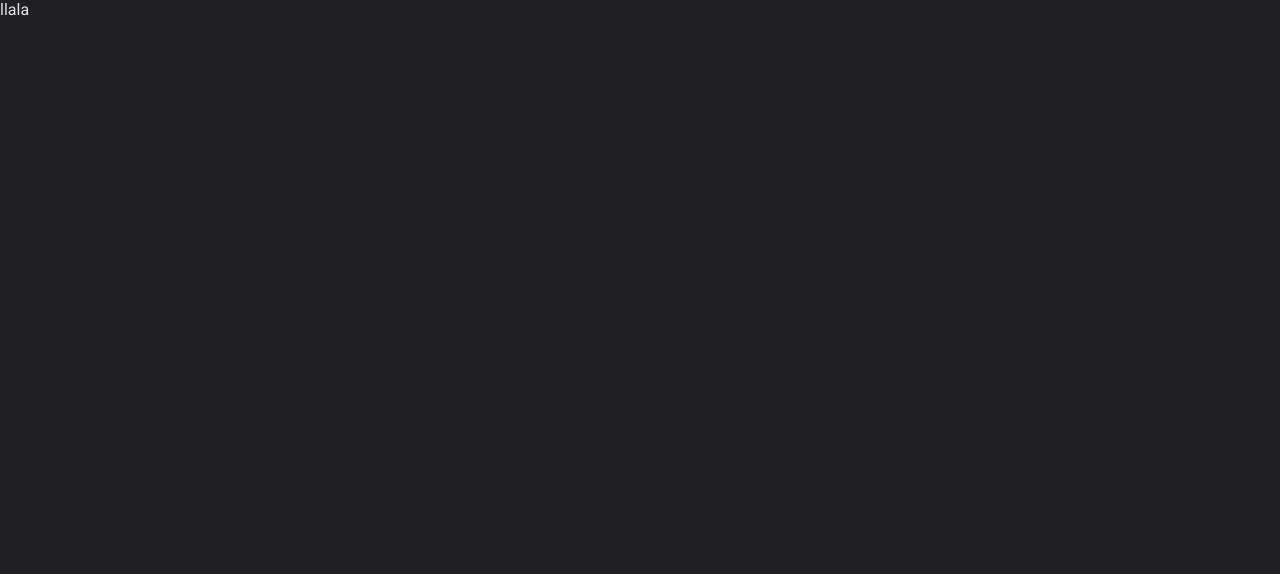
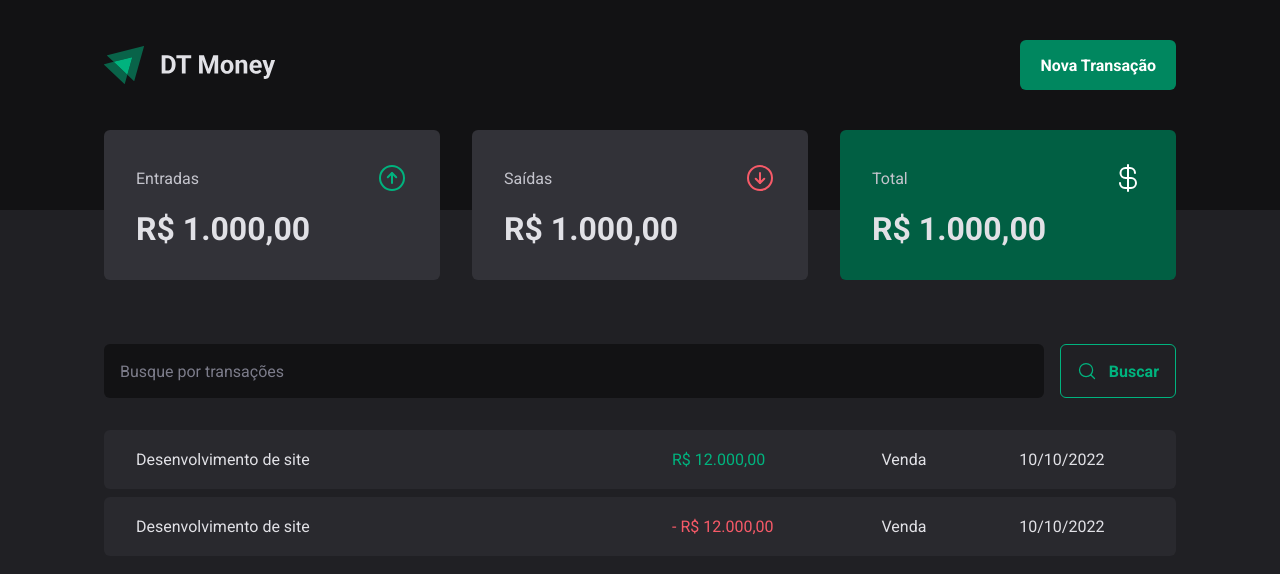
Before and after one commit to rodrocha444/dt-money-rocketseat, a React (Vite) app: page / in a window 1280 px wide. Shown: the top 574 px of the page. Built offline with nearby package versions, Linux system fonts and the light colour scheme.

Commit message:
Cota diária de aprendizado através da rockeseat concluida - 14/09/2022

```diff
--- a/package.json
+++ b/package.json
@@ -10,6 +10,7 @@
   },
   "dependencies": {
     "@types/styled-components": "^5.1.26",
+    "phosphor-react": "^1.4.1",
     "react": "^18.2.0",
     "react-dom": "^18.2.0",
     "styled-components": "^5.3.5"
--- a/src/App.tsx
+++ b/src/App.tsx
@@ -1,13 +1,12 @@
 import { ThemeProvider } from "styled-components";
+import { Transactions } from "./pages/Transactions";
 import { GlobalStyle } from "./styles/global";
 import { defaultTheme } from "./styles/themes/default";
 
 export function App() {
   return (
     <ThemeProvider theme={defaultTheme}>
-      <div>
-        llala
-      </div>
+      <Transactions />
 
       <GlobalStyle />
     </ThemeProvider>
--- /dev/null
+++ b/src/components/Header/index.tsx
@@ -0,0 +1,15 @@
+import { HeaderContainer, HeaderContent, NewTransactionButton } from "./styles";
+
+import LogoImg from '../../assets/logo.svg'
+
+export function Header() {
+  return (
+    <HeaderContainer>
+      <HeaderContent>
+        <img src={LogoImg} alt="" />
+
+        <NewTransactionButton>Nova Transação</NewTransactionButton>
+      </HeaderContent>
+    </HeaderContainer>
+  )
+}
--- /dev/null
+++ b/src/components/Header/styles.ts
@@ -0,0 +1,33 @@
+import styled from "styled-components";
+
+export const HeaderContainer = styled.header`
+  background: ${props=> props.theme["gray-900"]};
+  padding: 2.5rem 0 7.5rem;
+`
+
+export const HeaderContent = styled.div`
+  width: 100%;
+  max-width:1120px;
+  margin: 0 auto;
+  padding: 0 1.5rem;
+
+  display: flex;
+  justify-content: space-between;
+  align-items: center;
+`
+
+export const NewTransactionButton = styled.button`
+  height: 50px;
+  border: 0;
+  background: ${props=>props.theme["green-500"]};
+  color: ${props=>props.theme.white};
+  font-weight: bold;
+  padding: 0 1.25rem;
+  border-radius: 6px;
+  cursor: pointer;
+  transition: background-color 0.2s;
+
+  &:hover{
+    background: ${props=>props.theme["green-700"]};
+  }
+`
--- /dev/null
+++ b/src/components/Summary/index.tsx
@@ -0,0 +1,38 @@
+import { SummaryCard, SummaryContainer } from "./styles";
+import { ArrowCircleDown, ArrowCircleUp, CurrencyDollar } from "phosphor-react";
+
+export function Summary() {
+  return (
+    <SummaryContainer>
+      <SummaryCard>
+        <header>
+          <span>Entradas</span>
+
+          <ArrowCircleUp size={32} color="#00B37e" />
+        </header>
+
+        <strong>R$ 1.000,00</strong>
+      </SummaryCard>
+
+      <SummaryCard>
+        <header>
+          <span>Saídas</span>
+
+          <ArrowCircleDown size={32} color="#f75a68" />
+        </header>
+
+        <strong>R$ 1.000,00</strong>
+      </SummaryCard>
+
+      <SummaryCard variant="green">
+        <header>
+          <span>Total</span>
+
+          <CurrencyDollar size={32} color="#fff" />
+        </header>
+
+        <strong>R$ 1.000,00</strong>
+      </SummaryCard>
+    </SummaryContainer>
+  )
+}
--- /dev/null
+++ b/src/components/Summary/styles.ts
@@ -0,0 +1,40 @@
+import styled, { css } from "styled-components";
+
+export const SummaryContainer = styled.section`
+  width: 100%;
+  max-width:1120px;
+  margin: 0 auto;
+  padding: 0 1.5rem;
+
+  display: grid;
+  grid-template-columns: repeat(3, 1fr);
+  gap: 2rem;
+
+  margin-top: -5rem;
+`
+interface SummaryCardProps {
+  variant?: 'green'
+}
+
+export const SummaryCard = styled.div<SummaryCardProps>`
+  background: ${props => props.theme["gray-600"]};
+  border-radius: 6px;
+  padding:2rem;
+
+  header{
+    display: flex;
+    align-items: center;
+    justify-content: space-between;
+    color: ${props => props.theme["gray-300"]};
+  }
+
+  strong{
+    display: block;
+    margin-top: 1rem;
+    font-size: 2rem;
+  }
+
+  ${props => props.variant === "green" && css`
+    background: ${props.theme["green-700"]};
+  `}
+`
--- /dev/null
+++ b/src/pages/Transactions/components/SearchForm/index.tsx
@@ -0,0 +1,15 @@
+import { SeachFormContainer } from "./styles";
+import { MagnifyingGlass } from 'phosphor-react'
+
+export function SearchForm() {
+  return (
+    <SeachFormContainer>
+      <input type="text" placeholder="Busque por transações" />
+
+      <button type="submit">
+        <MagnifyingGlass size={20}/>
+        Buscar
+      </button>
+    </SeachFormContainer>
+  )
+}
--- /dev/null
+++ b/src/pages/Transactions/components/SearchForm/styles.ts
@@ -0,0 +1,43 @@
+import styled from "styled-components";
+
+export const SeachFormContainer = styled.form`
+  display: flex;
+  gap:1rem;
+
+  input{
+    flex: 1;
+    border-radius: 6px;
+    border:0;
+    background-color : ${props => props.theme["gray-900"]};
+    color: ${props => props.theme["gray-300"]};
+    padding: 1rem;
+
+    &::placeholder{
+      color: ${props => props.theme["gray-500"]};
+
+    }
+  }
+
+  button{
+    display: flex;
+    align-items: center;
+    gap: 0.75rem;
+
+    padding:1rem;
+    background: transparent;
+    border: 1px solid ${props => props.theme["green-300"]};
+    color:${props => props.theme["green-300"]};
+    font-weight: bold;
+    border-radius: 6px;
+    transition:
+      background 0.2s,
+      color 0.2s,
+      border 0.2s;
+
+    &:hover{
+      background: ${props => props.theme["green-500"]};
+      border: 1px solid ${props => props.theme["green-500"]};
+      color:${props => props.theme["white"]};
+    }
+  }
+`
--- /dev/null
+++ b/src/pages/Transactions/index.tsx
@@ -0,0 +1,35 @@
+import { Header } from "../../components/Header";
+import { Summary } from "../../components/Summary";
+import { SearchForm } from "./components/SearchForm";
+import { PriceHighlight, TransactionsContainer, TransactionsTable } from "./styles";
+
+export function Transactions() {
+  return (
+    <div>
+      <Header />
+      <Summary />
+
+      <TransactionsContainer>
+        <SearchForm />
+
+        <TransactionsTable>
+          <tbody>
+            <tr>
+              <td width="50%">Desenvolvimento de site</td>
+              <PriceHighlight variant="income">R$ 12.000,00</PriceHighlight>
+              <td>Venda</td>
+              <td>10/10/2022</td>
+            </tr>
+            <tr>
+              <td width="50%">Desenvolvimento de site</td>
+              <PriceHighlight variant="outcome">- R$ 12.000,00</PriceHighlight>
+              <td>Venda</td>
+              <td>10/10/2022</td>
+            </tr>
+          </tbody>
+        </TransactionsTable>
+      </TransactionsContainer>
+
+    </div>
+  )
+}
--- /dev/null
+++ b/src/pages/Transactions/styles.ts
@@ -0,0 +1,35 @@
+import styled from "styled-components";
+
+export const TransactionsContainer = styled.main`
+  width: 100%;
+  max-width:1120px;
+  margin: 4rem auto 0;
+  padding: 0 1.5rem;
+`
+
+export const TransactionsTable = styled.table`
+  width: 100%;
+  border-collapse: separate;
+  border-spacing: 0 0.5rem;
+  margin-top: 1.5rem;
+
+  td{
+    padding: 1.25rem 2rem;
+    background: ${props => props.theme["gray-700"]};
+
+    &:first-child{
+      border-top-left-radius: 6px;
+      border-bottom-left-radius: 6px;
+    }
+    &:last-child{
+      border-top-right-radius: 6px;
+      border-bottom-right-radius: 6px;
+    }
+  }
+`
+interface PriceHighlightProps {
+  variant: 'income' | 'outcome'
+}
+export const PriceHighlight = styled.td<PriceHighlightProps>`
+  color: ${props => props.variant === 'income' ? props.theme["green-300"] : props.theme["red-300"]};
+`
--- a/src/styles/global.ts
+++ b/src/styles/global.ts
@@ -9,7 +9,7 @@
 
   :focus{
     outline: 0;
-    box-shadow: 0 0 0 2px ${props => props.theme["gray-500"]};
+    box-shadow: 0 0 0 2px ${props => props.theme["green-500"]};
   }
 
   body{
```
Also changed, not shown: src/assets/logo.svg (added), 1 other file (tests, documents, lock files or other folders).
